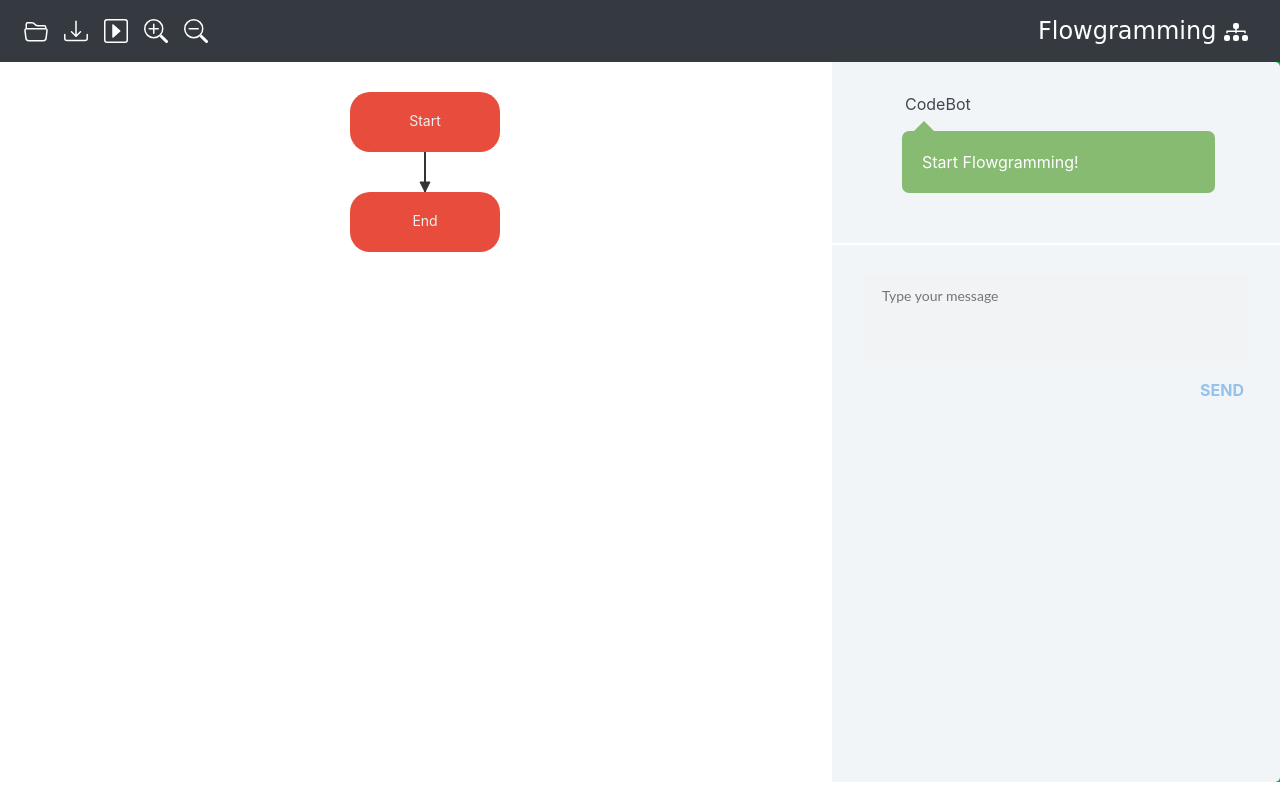
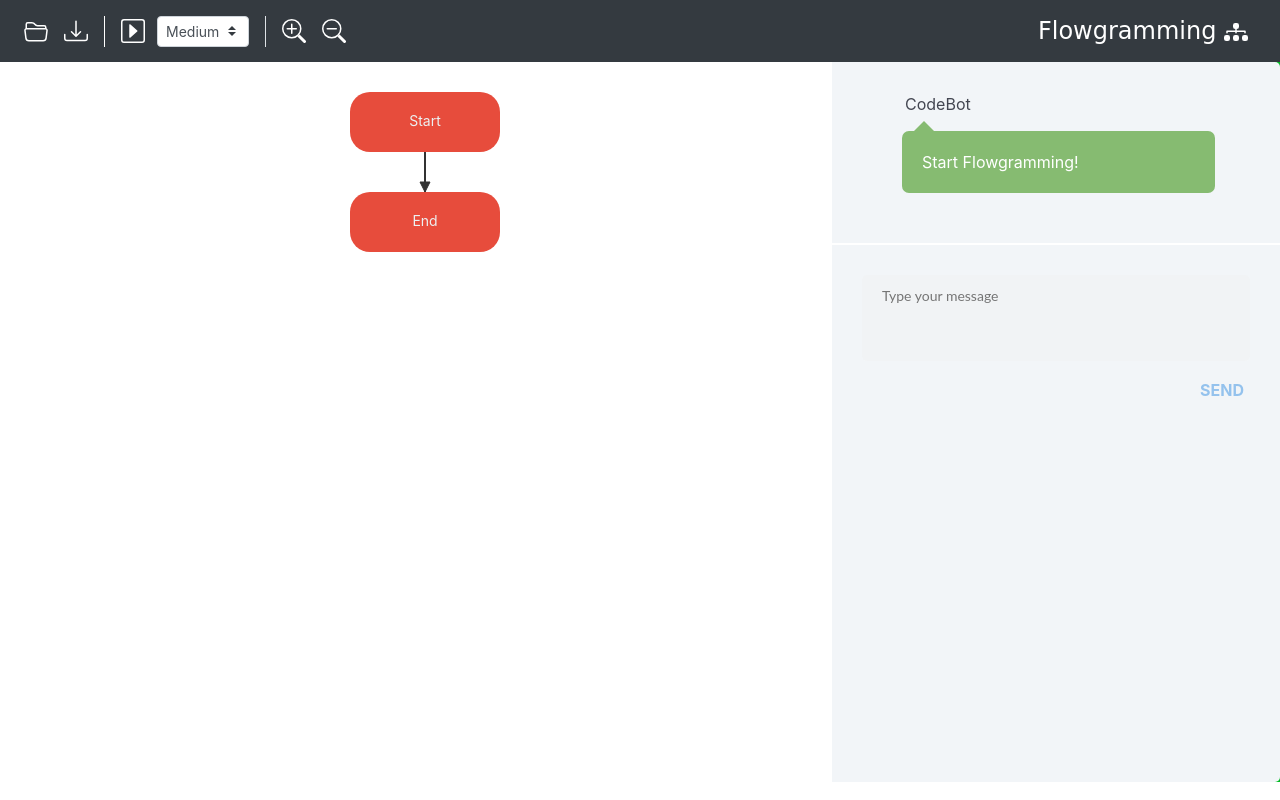
Before and after one commit to flowgrammers-org/flowgramming, a website: page index.html in a window 1280 px wide. Drawn offline with Linux system fonts and the light colour scheme.

Commit message:
add dropdown to control speed of execution
Signed-off-by: Rajkumar S <rajkumaar2304@icloud.com>

```diff
--- a/css/main.css
+++ b/css/main.css
@@ -68,6 +68,14 @@ html, body {
     float: right;
     height: 100%;
 }
+
 #arrayTypeButton {
     padding-right: 57%;
 }
+
+#run-btn {
+    padding-left: .5rem;
+    margin-left: .5rem;
+    margin-right: .25rem;
+    border-left: 1px solid white;
+}
--- a/index.html
+++ b/index.html
@@ -43,6 +43,13 @@
                       fill-rule="evenodd"/>
             </svg>
         </a>
+        <span class="nav-item d-flex pr-3 mr-2 border-right" title="Control speed of execution">
+          <select class="custom-select custom-select-sm" id="speedOfExecution">
+            <option value="slow">Slow</option>
+            <option value="medium">Medium</option>
+            <option value="fast">Fast</option>
+          </select>
+        </span>
         <a class="nav-item d-flex" href="#" id="zoomin" title="Zoom in">
             <svg class="mx-2 bi bi-zoom-in my-auto" fill="white" height="1.5em" viewBox="0 0 16 16" width="1.5em"
                  xmlns="http://www.w3.org/2000/svg">
@@ -180,6 +187,20 @@
         }
         fileReader.readAsText($('#open-file').prop('files')[0])
     })
+
+    // Let's get hold of the dropdown that controls the speed of flowgram execution
+    const speedOfExecutionDropdown = $('#speedOfExecution')
+
+    // Check for the speed if stored in localStorage and set it on dropdown
+    // If not found, set 'medium' as the default selected speed.
+    speedOfExecutionDropdown.val(localStorage.getItem('speedOfExecution') || 'medium')
+
+    // Setting the onchange listener to the dropdown,
+    // and setting to localStorage immediately
+    speedOfExecutionDropdown.on('change', function(e) {
+        const speed = e.target.value
+        localStorage.setItem('speedOfExecution', speed)
+    })
 </script>
 
 </html>
--- a/js/run.js
+++ b/js/run.js
@@ -1,9 +1,22 @@
+let strokeLow = 0
 const strokeHigh = 5
-let strokeLow = 0
 const visitedItems = new Set()
 
+// The HashMap that sets the delay in milliseconds after processing each block
+// in the flowgram. However, in case the speed is not stored in localStorage,
+// we set the speed to 'medium' in the dropdown in index.html. To support that,
+// we are mapping undefined to the same speed as 'medium'
+const speedToDelayMapping = {
+    'slow': 1500,
+    'medium': 1000,
+    undefined: 1000,
+    'fast': 500,
+}
+
 async function delayLoop(currentElement) {
-    const delay = 1000
+
+    // Let's get the delay in ms according to the speed stored in localStorage
+    const delay = speedToDelayMapping[localStorage.getItem('speedOfExecution')]
 
     strokeLow = currentElement.attr('body/strokeWidth')
     currentElement.attr('body/strokeWidth', strokeHigh)
```
